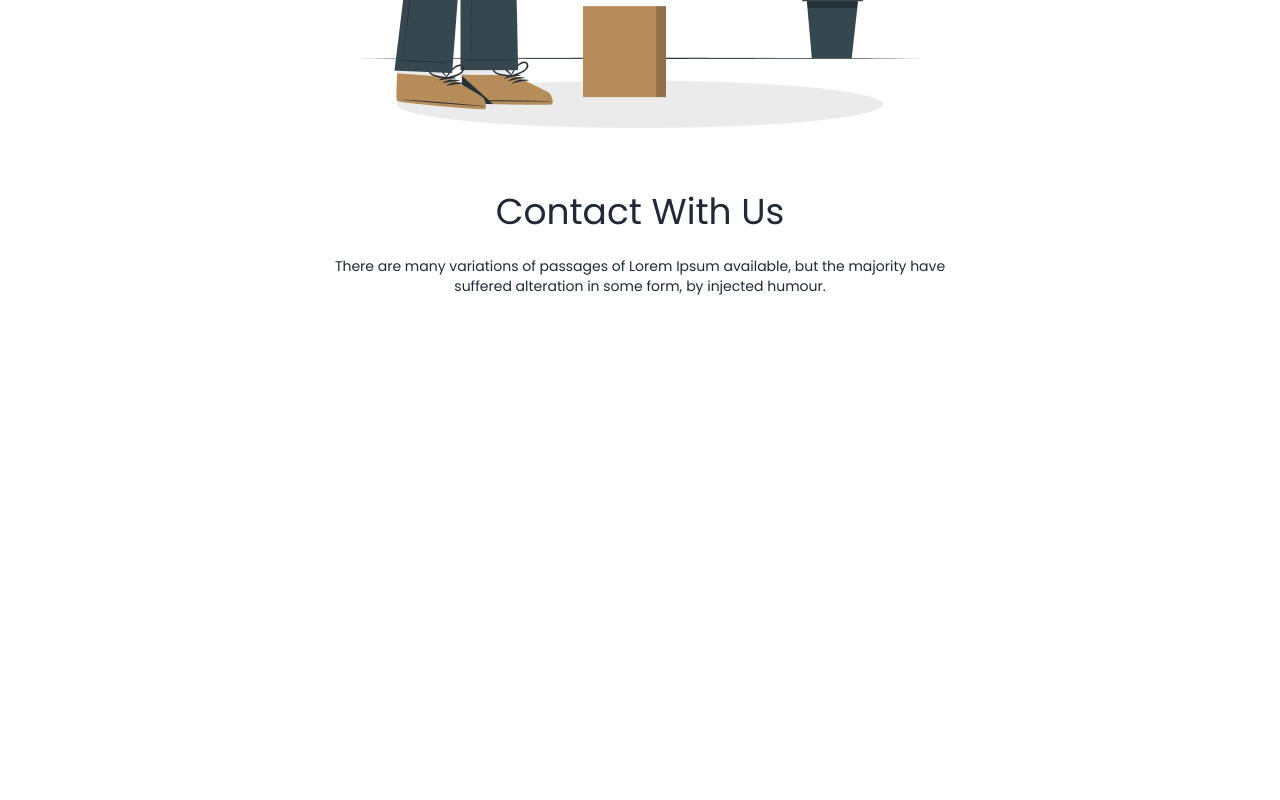
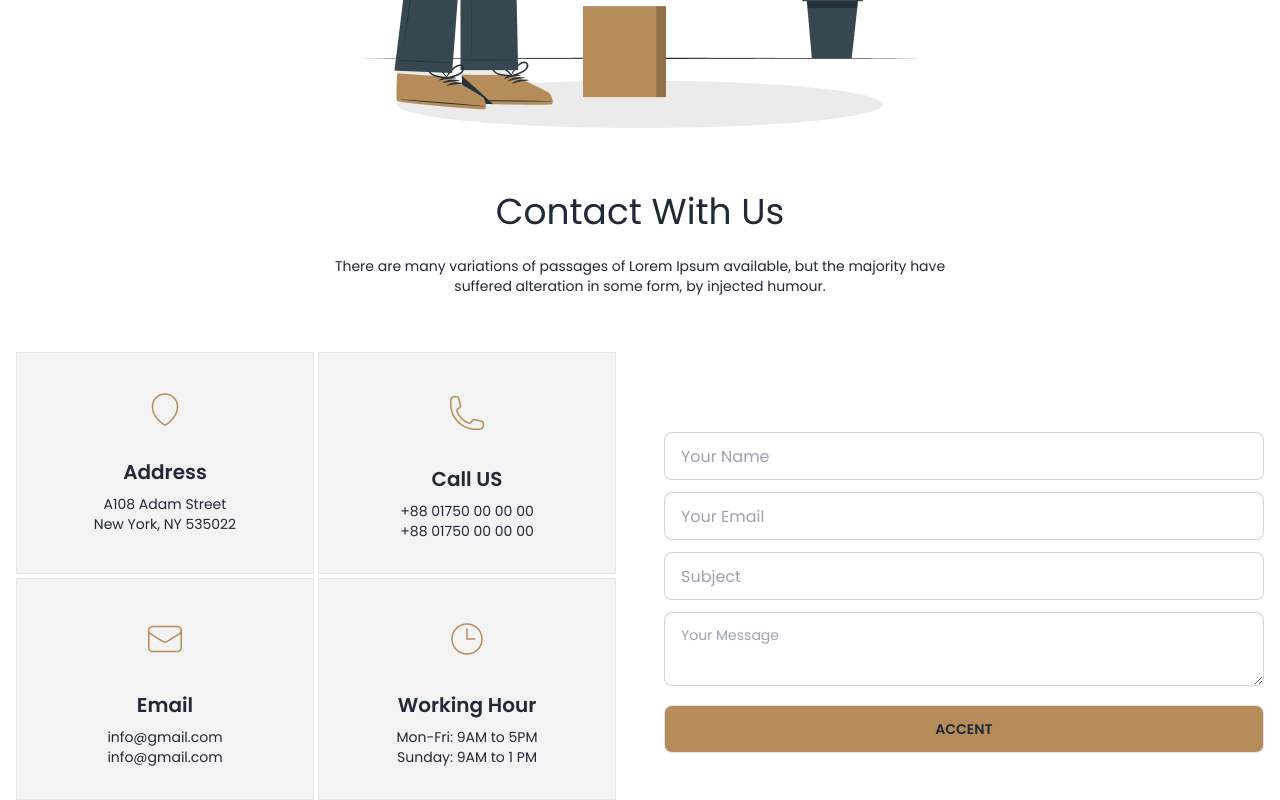
Before and after one commit to alif0013/legal-resources, a plain HTML site: page index.html in a window 1280 px wide. Shown: the part 3780-4580 px from the top of the page. Before the commit the page ends 4132 px from the top, so only its background shows below. Drawn offline with nearby package versions, Linux system fonts and the light colour scheme.

```diff
--- a/index.html
+++ b/index.html
@@ -94,11 +94,13 @@
             <div class="hero-content text-center text-neutral-content">
                 <div class="max-w-md">
                     <h1 class="mb-5 text-4xl text-white font-bold">We Provide Effective Legal Solutions</h1>
-                    <p class="mb-5 text-sm">There are many variations of passages of Lorem Ipsum available, but the majority have suffered alteration in some form, by injected humour.</p>
+                    <p class="mb-5 text-sm">There are many variations of passages of Lorem Ipsum available, but the
+                        majority have suffered alteration in some form, by injected humour.</p>
                     <div class="flex-none gap-2">
                         <div class="flex gap-4">
                             <div class="form-control text-black">
-                            <input type="text" placeholder="Search your services" class="input input-bordered w-48 text-sm md:w-auto ml-20" />
+                                <input type="text" placeholder="Search your services"
+                                    class="input input-bordered w-48 text-sm md:w-auto ml-20" />
                             </div>
                             <button class="btn text-white bg-[#B68C5A] border-none">Search</button>
                         </div>
@@ -117,7 +119,8 @@
         <section>
             <div class="mt-16 text-center">
                 <h1 class="text-5xl">The Legal Practice Area</h1>
-            <p class="py-6 mb-8 text-sm">There are many variations of passages of Lorem Ipsum available, but the majority have <br> suffered alteration in some form, by injected humour.</p>
+                <p class="py-6 mb-8 text-sm">There are many variations of passages of Lorem Ipsum available, but the
+                    majority have <br> suffered alteration in some form, by injected humour.</p>
             </div>
 
             <div class="grid grid-cols-1 md:grid-cols-3">
@@ -127,7 +130,8 @@
                     </figure>
                     <div class="card-body items-center text-center">
                         <h2 class="card-title">Business Law</h2>
-                  <p class="text-sm mb-5">There are many variations of passages of Lorem Ipsum available, but the majority have suffered alteration in some form, by injected humour.</p>
+                        <p class="text-sm mb-5">There are many variations of passages of Lorem Ipsum available, but the
+                            majority have suffered alteration in some form, by injected humour.</p>
                         <div class="card-actions">
                             <img src="./images/Frame.png" alt="">
                         </div>
@@ -142,7 +146,8 @@
                     </figure>
                     <div class="card-body items-center text-center">
                         <h2 class="card-title">Criminal Law</h2>
-                  <p class="text-sm mb-5">There are many variations of passages of Lorem Ipsum available, but the majority have suffered alteration in some form, by injected humour.</p>
+                        <p class="text-sm mb-5">There are many variations of passages of Lorem Ipsum available, but the
+                            majority have suffered alteration in some form, by injected humour.</p>
                         <div class="card-actions">
                             <img src="./images/Frame.png" alt="">
                         </div>
@@ -158,7 +163,8 @@
                     </figure>
                     <div class="card-body items-center text-center">
                         <h2 class="card-title">Child Support</h2>
-                  <p class="text-sm mb-5">There are many variations of passages of Lorem Ipsum available, but the majority have suffered alteration in some form, by injected humour.</p>
+                        <p class="text-sm mb-5">There are many variations of passages of Lorem Ipsum available, but the
+                            majority have suffered alteration in some form, by injected humour.</p>
                         <div class="card-actions">
                             <img src="./images/Frame.png" alt="">
                         </div>
@@ -173,7 +179,8 @@
                     </figure>
                     <div class="card-body items-center text-center">
                         <h2 class="card-title">Education Law</h2>
-                  <p class="text-sm mb-5">There are many variations of passages of Lorem Ipsum available, but the majority have suffered alteration in some form, by injected humour.</p>
+                        <p class="text-sm mb-5">There are many variations of passages of Lorem Ipsum available, but the
+                            majority have suffered alteration in some form, by injected humour.</p>
                         <div class="card-actions">
                             <img src="./images/Frame.png" alt="">
                         </div>
@@ -185,7 +192,8 @@
                     </figure>
                     <div class="card-body items-center text-center">
                         <h2 class="card-title">Divorce Law</h2>
-                  <p class="text-sm mb-5">There are many variations of passages of Lorem Ipsum available, but the majority have suffered alteration in some form, by injected humour.</p>
+                        <p class="text-sm mb-5">There are many variations of passages of Lorem Ipsum available, but the
+                            majority have suffered alteration in some form, by injected humour.</p>
                         <div class="card-actions">
                             <img src="./images/Frame.png" alt="">
                         </div>
@@ -197,7 +205,8 @@
                     </figure>
                     <div class="card-body items-center text-center">
                         <h2 class="card-title">Tax Law</h2>
-                  <p class="text-sm mb-5">There are many variations of passages of Lorem Ipsum available, but the majority have suffered alteration in some form, by injected humour.</p>
+                        <p class="text-sm mb-5">There are many variations of passages of Lorem Ipsum available, but the
+                            majority have suffered alteration in some form, by injected humour.</p>
                         <div class="card-actions">
                             <img src="./images/Frame.png" alt="">
                         </div>
@@ -215,7 +224,8 @@
         <section>
             <div class="mt-16 text-center">
                 <h1 class="text-5xl">What Our Client Say</h1>
-            <p class="py-6 mb-8 text-sm">There are many variations of passages of Lorem Ipsum available, but the majority have <br> suffered alteration in some form, by injected humour.</p>
+                <p class="py-6 mb-8 text-sm">There are many variations of passages of Lorem Ipsum available, but the
+                    majority have <br> suffered alteration in some form, by injected humour.</p>
             </div>
             <div>
                 <div class="carousel md:h-[600px] w-full">
@@ -254,7 +264,8 @@
         <section>
             <div class="mt-16 text-center">
                 <h1 class="text-5xl">The Legal Practice Area</h1>
-            <p class="py-6 mb-8 text-sm">There are many variations of passages of Lorem Ipsum available, but the majority have <br> suffered alteration in some form, by injected humour.</p>
+                <p class="py-6 mb-8 text-sm">There are many variations of passages of Lorem Ipsum available, but the
+                    majority have <br> suffered alteration in some form, by injected humour.</p>
             </div>
 
             <div class="flex flex-col px-2 md:justify-between gap-7 items-center">
@@ -265,7 +276,8 @@
                             Are application fee waivers available?
                         </div>
                         <div class="collapse-content">
-                      <p>There are many variations of passages of Lorem Ipsum available, but the majority have suffered alteration in some form, by injected humour, . </p>
+                            <p>There are many variations of passages of Lorem Ipsum available, but the majority have
+                                suffered alteration in some form, by injected humour, . </p>
                         </div>
                     </div>
                     <div class="collapse collapse-plus mb-2 bg-base-200">
@@ -274,7 +286,8 @@
                             Are application fee waivers available?
                         </div>
                         <div class="collapse-content">
-                      <p>There are many variations of passages of Lorem Ipsum available, but the majority have suffered alteration in some form, by injected humour, . </p>
+                            <p>There are many variations of passages of Lorem Ipsum available, but the majority have
+                                suffered alteration in some form, by injected humour, . </p>
                         </div>
                     </div>
                     <div class="collapse collapse-plus mb-2 bg-base-200">
@@ -283,7 +296,8 @@
                             Are application fee waivers available?
                         </div>
                         <div class="collapse-content">
-                      <p>There are many variations of passages of Lorem Ipsum available, but the majority have suffered alteration in some form, by injected humour, . </p>
+                            <p>There are many variations of passages of Lorem Ipsum available, but the majority have
+                                suffered alteration in some form, by injected humour, . </p>
                         </div>
                     </div>
                     <div class="collapse collapse-plus mb-2 bg-base-200">
@@ -292,7 +306,8 @@
                             Are application fee waivers available?
                         </div>
                         <div class="collapse-content">
-                      <p>There are many variations of passages of Lorem Ipsum available, but the majority have suffered alteration in some form, by injected humour, . </p>
+                            <p>There are many variations of passages of Lorem Ipsum available, but the majority have
+                                suffered alteration in some form, by injected humour, . </p>
                         </div>
                     </div>
                     <div class="collapse collapse-plus mb-2 bg-base-200">
@@ -301,7 +316,8 @@
                             Are application fee waivers available?
                         </div>
                         <div class="collapse-content">
-                      <p>There are many variations of passages of Lorem Ipsum available, but the majority have suffered alteration in some form, by injected humour, . </p>
+                            <p>There are many variations of passages of Lorem Ipsum available, but the majority have
+                                suffered alteration in some form, by injected humour, . </p>
                         </div>
                     </div>
                     <div class="collapse collapse-plus mb-2 bg-base-200">
@@ -310,7 +326,8 @@
                             Are application fee waivers available?
                         </div>
                         <div class="collapse-content">
-                      <p>There are many variations of passages of Lorem Ipsum available, but the majority have suffered alteration in some form, by injected humour, . </p>
+                            <p>There are many variations of passages of Lorem Ipsum available, but the majority have
+                                suffered alteration in some form, by injected humour, . </p>
                         </div>
                     </div>
                     <div class="collapse collapse-plus mb-2 bg-base-200">
@@ -319,7 +336,8 @@
                             Are application fee waivers available?
                         </div>
                         <div class="collapse-content">
-                      <p>There are many variations of passages of Lorem Ipsum available, but the majority have suffered alteration in some form, by injected humour, . </p>
+                            <p>There are many variations of passages of Lorem Ipsum available, but the majority have
+                                suffered alteration in some form, by injected humour, . </p>
                         </div>
                     </div>
                 </div>
@@ -336,12 +354,76 @@
         <section>
             <div class="mt-16 text-center">
                 <h1 class="text-4xl">Contact With Us</h1>
-            <p class="py-6 mb-8 text-sm">There are many variations of passages of Lorem Ipsum available, but the majority have <br> suffered alteration in some form, by injected humour.</p>
+                <p class="py-6 mb-8 text-sm">There are many variations of passages of Lorem Ipsum available, but the
+                    majority have <br> suffered alteration in some form, by injected humour.</p>
             </div>
 
-        <div>
+            <div class="flex flex-col px-4 md:flex-row justify-between ">
+
+                <!-- contact info -->
+                <div class="flex-1">
+                    <div class="grid gap-1 border-none grid-cols-1 md:grid-cols-2">
+                        <div class="card rounded-none border bg-[#F3F3F3]">
+                            <figure class="px-10 pt-10">
+                                <img src="/images/address.png" alt="Shoes" class="rounded-xl" />
+                            </figure>
+                            <div class="card-body items-center text-center">
+                                <h2 class="card-title">Address</h2>
+                                <p class="text-sm">A108 Adam Street <br>
+                                    New York, NY 535022</p>
+                            </div>
+                        </div>
+
+                        <div class="card rounded-none border bg-[#F3F3F3]">
+                            <figure class="px-10 pt-10">
+                                <img src="/images/call.png" alt="Shoes" class="rounded-xl" />
+                            </figure>
+                            <div class="card-body items-center text-center">
+                                <h2 class="card-title">Call US</h2>
+                                <p class="text-sm">+88 01750 00 00 00 <br>
+                                    +88 01750 00 00 00</p>
+                            </div>
+                        </div>
+
+
+                        <div class="card rounded-none border bg-[#F3F3F3]">
+                            <figure class="px-10 pt-10">
+                                <img src="/images/email.png" alt="Shoes" class="rounded-xl" />
+                            </figure>
+                            <div class="card-body items-center text-center">
+                                <h2 class="card-title">Email</h2>
+                                <p class="text-sm">info@gmail.com<br>
+                                    info@gmail.com</p>
 
                             </div>
+                        </div>
+                        <div class="card rounded-none border bg-[#F3F3F3]">
+                            <figure class="px-10 pt-10">
+                                <img src="/images/time.png" alt="Shoes" class="rounded-xl" />
+                            </figure>
+                            <div class="card-body items-center text-center">
+                                <h2 class="card-title">Working Hour</h2>
+                                <p class="text-sm">Mon-Fri: 9AM to 5PM <br>
+                                    Sunday: 9AM to 1 PM</p>
+
+                            </div>
+                        </div>
+
+
+                    </div>
+                </div>
+                <!-- input -->
+                <div class="flex-1 md:ml-12 mt-20">
+                    <input type="text" placeholder="Your Name" class="input mb-3 input-bordered w-full " />
+                    <input type="text" placeholder="Your Email" class="input mb-3 input-bordered w-full " /><br>
+                    <input type="text" placeholder="Subject" class="input mb-3 input-bordered w-full" /><br>
+                    <textarea class="textarea textarea-bordered mb-3  w-full" placeholder="Your Message"></textarea><br>
+                    <button class="btn btn-active w-full bg-[#B68C5A]">Accent</button>
+                </div>
+
+
+            </div>
+
         </section>
 
     </main>
```
Lines whose indentation alone changed are shown as unchanged.
